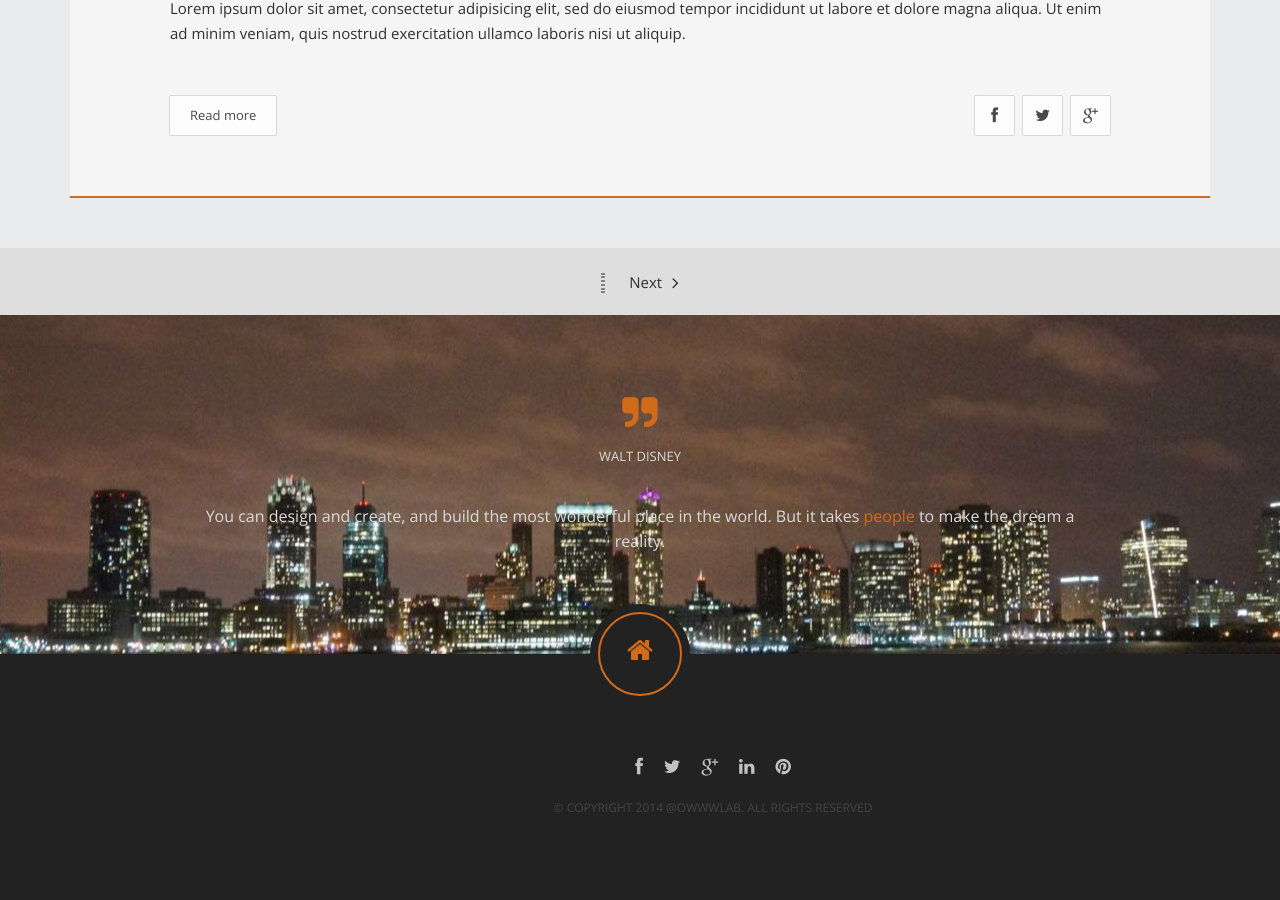
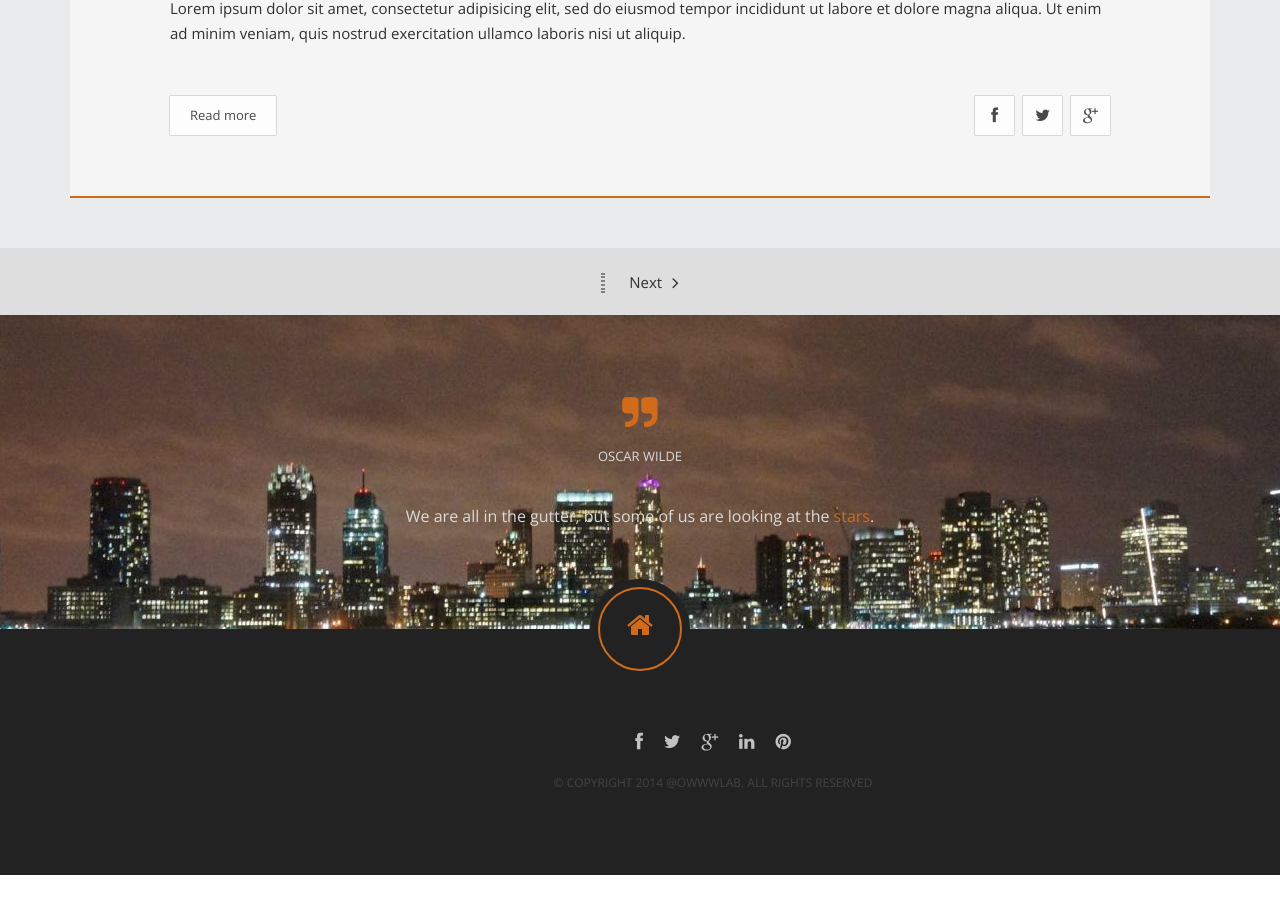
Before and after one commit to jmickle/jmickle.github.io, a Jekyll site: the page built from index.html, in a window 1280 px wide and 900 px high, scrolled down 3237 px. Built offline with Jekyll 4.4.1, drawn with Linux system fonts in a browser that asks for light colours; Markdown is read by kramdown in place of the engine named in the settings; the list of posts is cut into pages by our own code; after the commit the page ends 4112 px from its top, so only the background shows below that.

Commit message:
footer quote

```diff
--- a/_includes/footer.html
+++ b/_includes/footer.html
@@ -6,9 +6,9 @@
                         <div class="quote-icon">
                             <i class="fa fa-quote-right"></i>
                         </div>
-                        <span class="quote-name">Walt Disney</span>
+                        <span class="quote-name">Oscar Wilde</span>
                         <div class="quote-text">
-                            You can design and create, and build the most wonderful place in the world. But it takes <span class="colored-text">people</span> to make the dream a reality.
+                            We are all in the gutter, but some of us are looking at the <span class="colored-text">stars</span>.
                         </div>
                     </div>
                 </div>
```
Also changed, not shown: img/parallax-bg-old.jpg (added).
